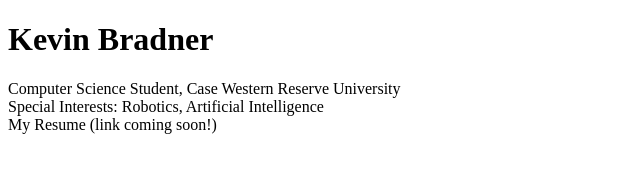
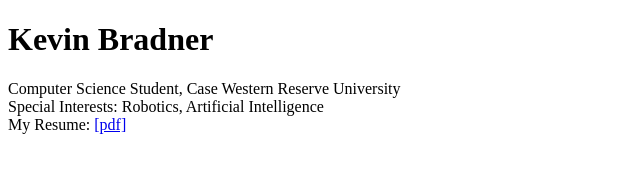
Before and after one commit to Daedalus359/Daedalus359.github.io, a plain HTML site: page index.html in a window 1280 px wide. Shown: the whole page, without its empty margins (0-640 px from the left). Drawn offline with Linux system fonts and the light colour scheme.

Commit message:
Update index.html

```diff
--- a/index.html
+++ b/index.html
@@ -8,6 +8,6 @@
     <h1>Kevin Bradner</h1>
     Computer Science Student, Case Western Reserve University <br>
     Special Interests: Robotics, Artificial Intelligence <br>
-    My Resume (link coming soon!)
+    My Resume: <a href="kevin_bradner_resume.pdf"> [pdf] </a>
   </body>
 </html>
```
